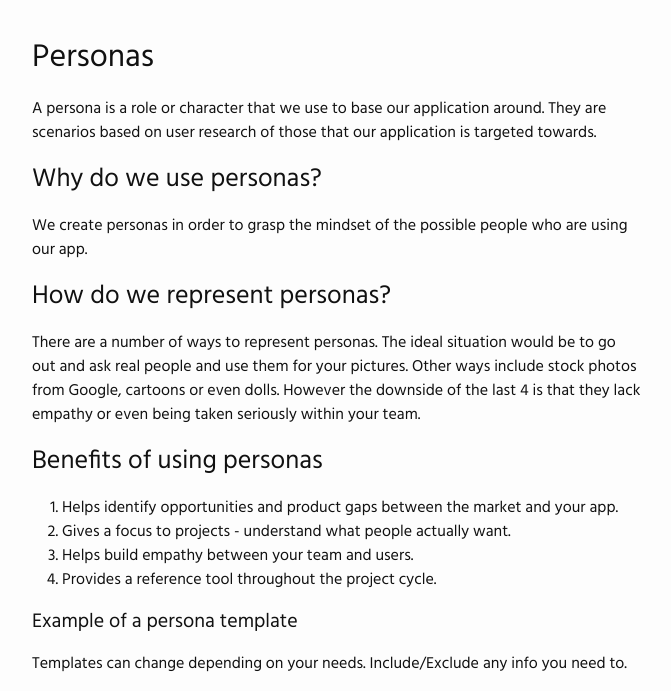
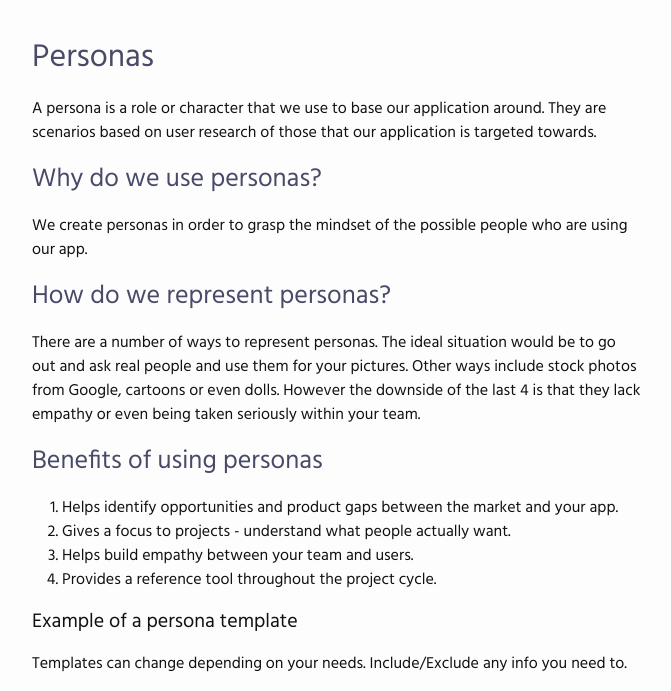
Before and after one commit to EChesters/echesters.github.io, a Jekyll site: the page built from _posts/2015-4-20-ux-cheat-sheet.md, in a window 1280 px wide. Shown: the part 500-1191 px from the top of the page, without its empty margins (303-974 px from the left). Built offline with Jekyll 4.4.1, drawn with Linux system fonts in a browser that asks for light colours; nearby versions of some CDN libraries; grey boxes are pictures that could not be loaded.

Commit message:
Changed colours and banner image

```diff
--- a/_sass/_layout.scss
+++ b/_sass/_layout.scss
@@ -204,6 +204,7 @@
 
     h2 {
         font-size: 32px;
+        color: $header;
 
         @include media-query($on-laptop) {
             font-size: 28px;
@@ -212,6 +213,7 @@
 
     h3 {
         font-size: 26px;
+        color: $header;
 
         @include media-query($on-laptop) {
             font-size: 22px;
--- a/css/main.scss
+++ b/css/main.scss
@@ -18,8 +18,9 @@
 
 $text-color:       		#111;
 $background-color: 		#fdfdfd;
-$brand-color:      		#DF184B;
+$brand-color:      		#86a784;
 $footer-bg:             #E7E9F3;
+$header:                #484a68;
 
 $grey-color:       		#8E8E8E;
 $grey-color-light: 		lighten($grey-color, 40%);
```
Also changed, not shown: 3 other files.
